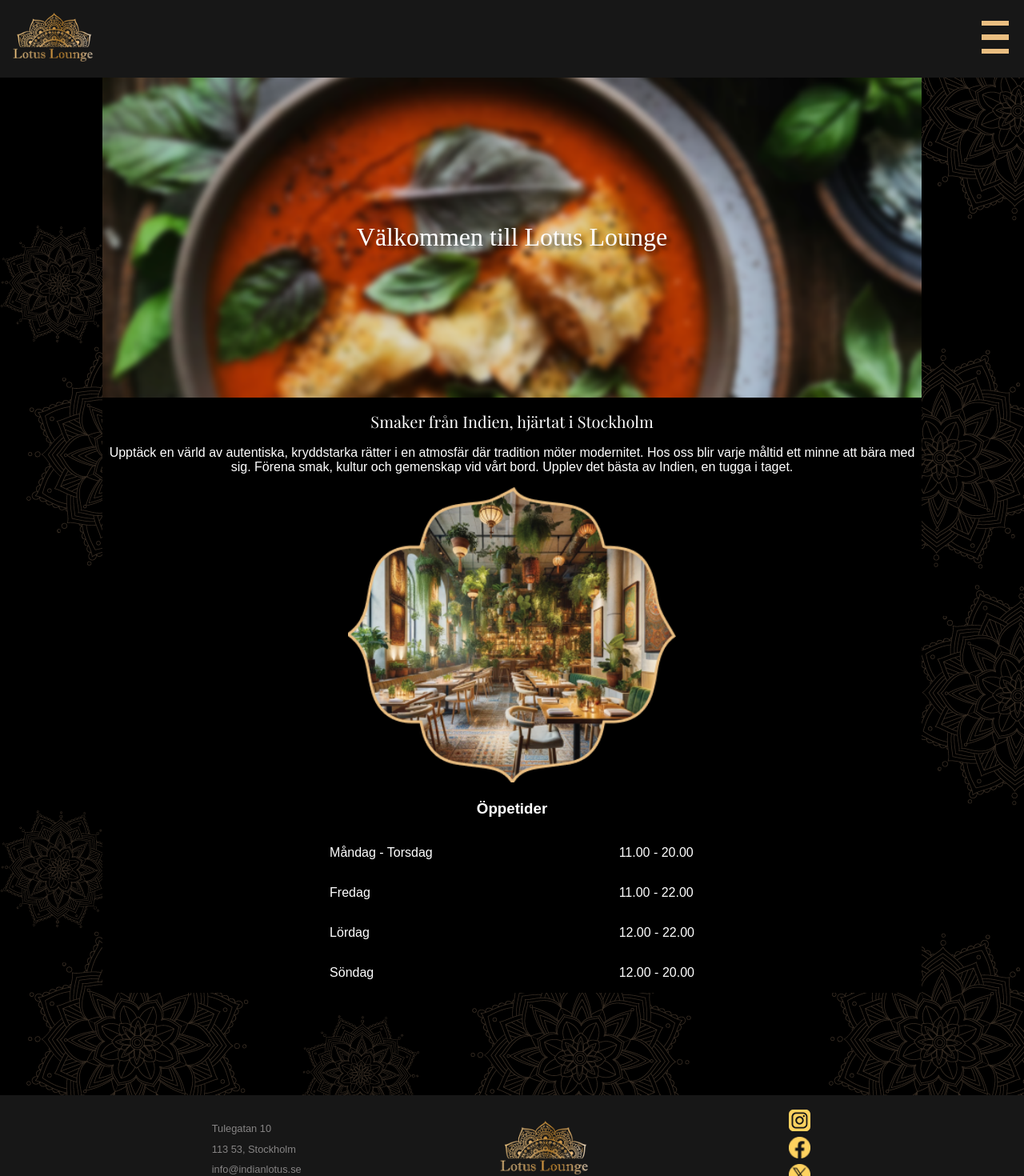
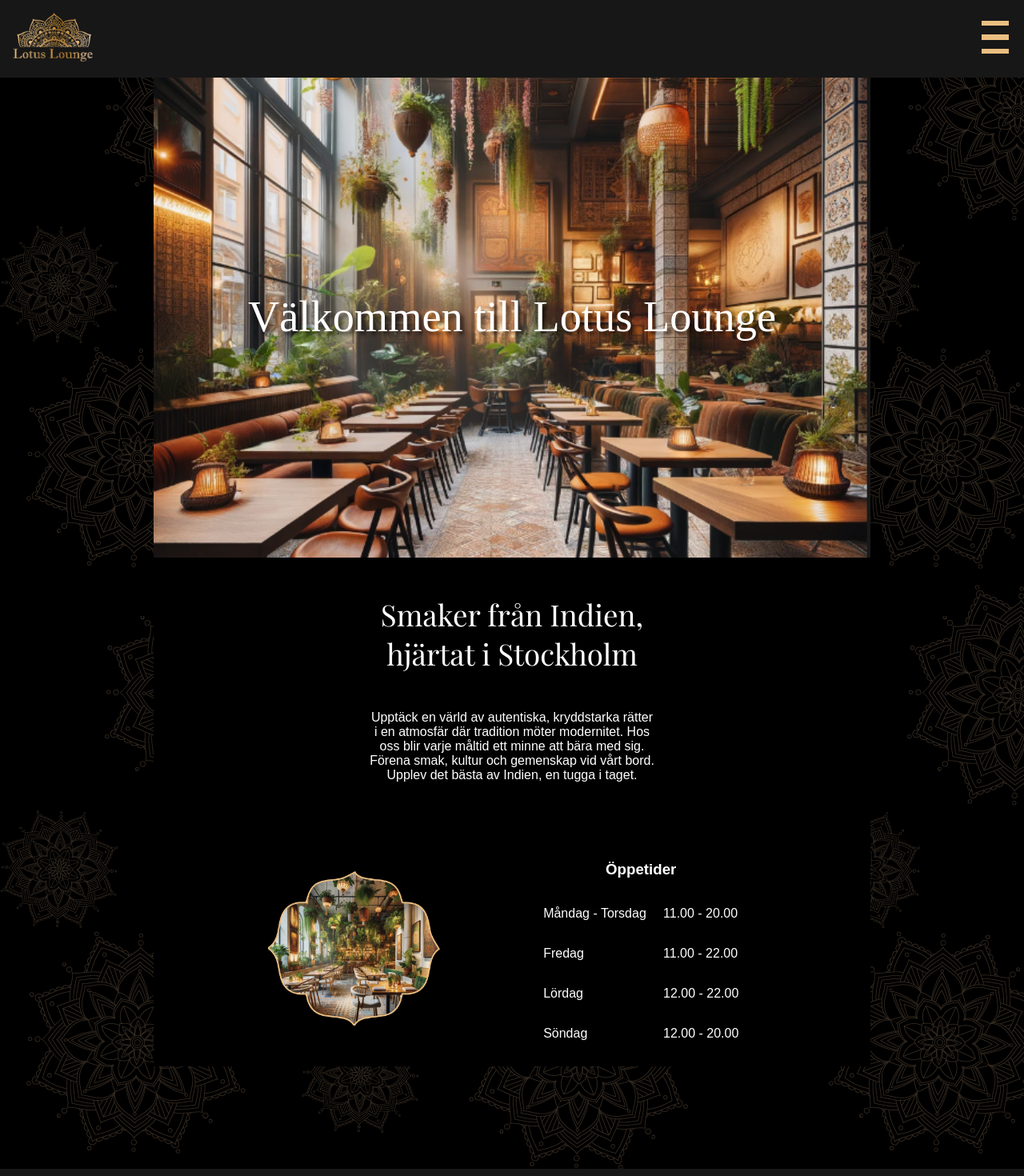
Before and after one commit to Medieinstitutet/the-restaurant-team8, a React (Vite) app: page / in a window 1280 px wide. Shown: the top 1470 px of the page at 80% size. Built offline with nearby package versions, Linux system fonts and the light colour scheme; a web font is replaced by a local one.

Commit message:
header made responsive

```diff
--- a/src/components/header/Header.scss
+++ b/src/components/header/Header.scss
@@ -1,5 +1,4 @@
-header{
-
+header {
   width: 100%;
   display: flex;
   justify-content: center;
@@ -12,30 +11,29 @@ header{
 .headerImgContainer {
   width: 100%;
   height: 100%;
-
 }
-.headerImgContainer img{
+.headerImgContainer img {
   object-fit: cover;
   width: 100%;
   height: 100%;
 }
 
-h1{
+h1 {
   position: absolute;
   padding: 1rem;
 }
 
 @media screen and (min-width: 769px) {
-    header{
-        height: 400px;    }
+  header {
+    background-position: center;
+    background-size: cover;
+    background-image: url(../../images/booking_headerimage.png);
+    min-height: 600px;
+  }
+
 
   .headerImgContainer {
-        width: 100%;
+    display: none;
     height: 100%;
   }
-
-    .headerImgContainer img {
-        width: 100%;
-        object-position: right;
 }
-}
--- a/src/components/header/Header.tsx
+++ b/src/components/header/Header.tsx
@@ -1,4 +1,4 @@
-import "./Header.scss";
+import './Header.scss'
 
 interface IHeaderProps {
   title: string;
--- a/src/components/openingHours/OpeningHours.scss
+++ b/src/components/openingHours/OpeningHours.scss
@@ -3,3 +3,11 @@
     text-align: left;
     margin: auto;
 }
+
+@media screen and (min-width: 769px){
+
+        #openingHours{
+width: 40%;
+        }
+
+}
--- /dev/null
+++ b/src/components/textSection/TextSection.scss
@@ -0,0 +1,19 @@
+.textSection{
+    display: flex;
+    flex-direction: column;
+    width: 80%;
+    text-align: center;
+    margin: auto;
+    margin-bottom: 2rem;
+    padding: 1rem;
+}
+
+@media screen and (min-width:769px){
+    .textSection{
+        width: 40%;
+    }
+    .textSection h2{
+       font-size: 2.3em;
+       width: 100%;
+    }
+}
--- a/src/components/textSection/TextSection.tsx
+++ b/src/components/textSection/TextSection.tsx
@@ -1,3 +1,5 @@
+import './TextSection.scss'
+
 interface ITextSectionProps{
     headline: string,
     text: string
@@ -6,7 +8,7 @@ interface ITextSectionProps{
 
 export const TextSection = ({headline, text}: ITextSectionProps) => {
   return (
-    <div style={{width: "80vw", textAlign: "center", margin: "auto"}}>
+    <div className="textSection">
       <h2>{headline}</h2>
       <p>
         {text}
--- a/src/index.css
+++ b/src/index.css
@@ -40,6 +40,7 @@ body {
 }
 
 h1 {
+  max-width: 70%;
   font-family: "Inknut Antiqua", serif;
   font-weight: normal;
   font-size: 2em;
@@ -52,6 +53,7 @@ h2{
   font-optical-sizing: auto;
   font-weight: 400;
   font-style: normal;
+  text-align: center;
 }
 button {
   border-radius: 8px;
@@ -66,7 +68,7 @@ button {
 }
 
 .imgContainer{
-  width: 40%;
+  width: 75%;
   margin: auto;
 }
 
@@ -88,11 +90,35 @@ button:focus-visible {
   display: flex;
   flex-direction: row;
 }
+
+.textAndImage{
+  margin-top: 2rem;
+  margin-bottom: 2rem;
+  padding: 1rem;
+  display: flex;
+  flex-direction: column;
+}
 @media screen and (min-width: 769px) {
 
   main{
     margin: auto;
     background-color: black;
+    width: 70%;
+  }
+
+  h1{
+    font-size: 3.4em;
+  }
+  .imgContainer{
+    width: 30%;
+    margin: auto;
+  }
+
+  .textAndImage {
+    margin: auto;
     width: 80%;
+    flex-direction: row;
+    justify-content: space-between;
+    align-items: center;
   }
 }
--- a/src/pages/Home.tsx
+++ b/src/pages/Home.tsx
@@ -3,10 +3,13 @@ import HeaderImage from "../../src/images/home_headerimg.png";
 import { TextSection } from "../components/textSection/TextSection";
 import RestaurantImage from "../images/restaurant.png";
 import { OpeningHours } from "../components/openingHours/OpeningHours";
+import { NavLink } from "react-router-dom";
+import { Booking } from "./Booking";
 export const Home = () => {
   return (
     <>
       <Header title="Välkommen till Lotus Lounge" imageUrl={HeaderImage} />
+
         <TextSection
           headline="Smaker från Indien, hjärtat i Stockholm"
           text="Upptäck en värld av autentiska,
@@ -15,11 +18,12 @@ export const Home = () => {
           Förena smak, kultur och gemenskap vid vårt bord.
           Upplev det bästa av Indien, en tugga i taget."
         />
-
+        <div className="textAndImage">
           <div className="imgContainer">
           <img src={RestaurantImage} alt="restaurang" />
           </div>
         <OpeningHours/>
+      </div>
 
     </>
   );
```
Lines whose indentation alone changed are shown as unchanged.
